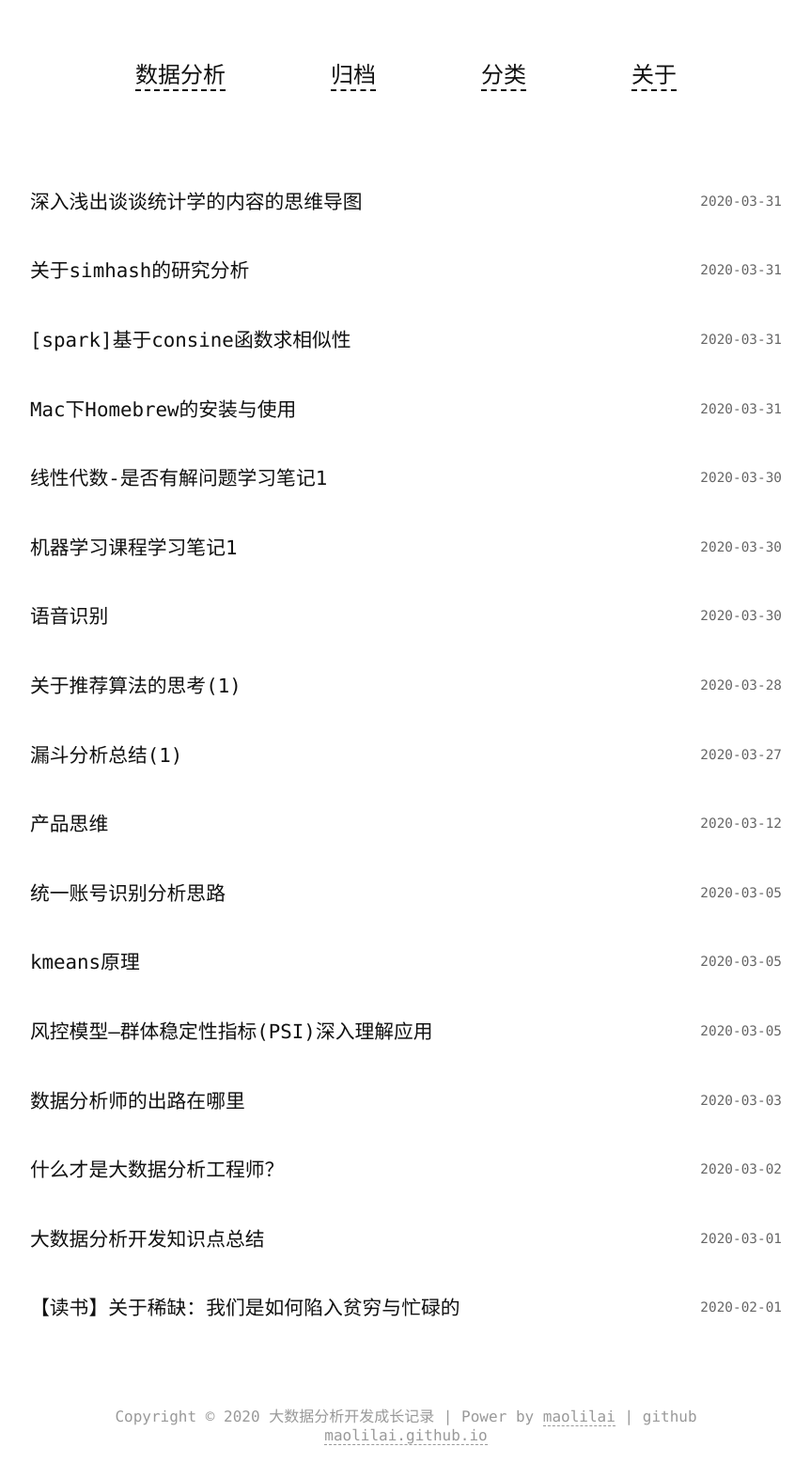
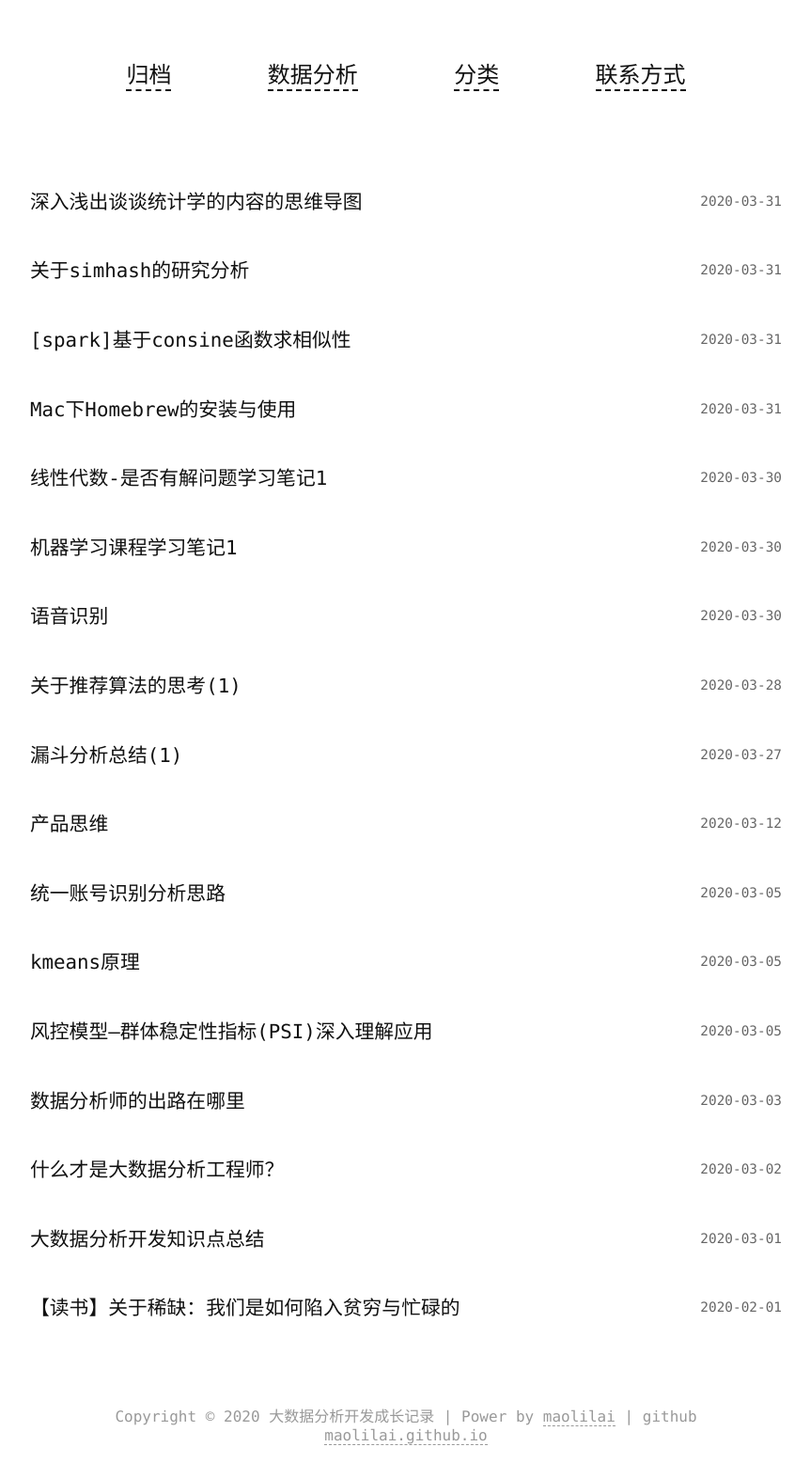
Before and after one commit to maolilai/maolilai.github.io, a Jekyll site: the page built from articles.md, in a window 1280 px wide. Shown: the whole page at 94% size, without its empty margins (208-1070 px from the left). Built offline with Jekyll 4.4.1, drawn with Linux system fonts in a browser that asks for light colours.

Commit message:
add files

```diff
--- a/_layouts/articles.html
+++ b/_layouts/articles.html
@@ -19,10 +19,10 @@
   </head>
   <body>
     <div class="header">
+      <a href="/archive">归档</a>
       <a href="/">{{ site.title }}</a>
-      <a href="/archive">归档</a>
       <a href="/categories">分类</a>
-      <a href="/about">关于</a>
+      <a href="/about">联系方式</a>
     </div>
 
     <div class="article-content">
```
